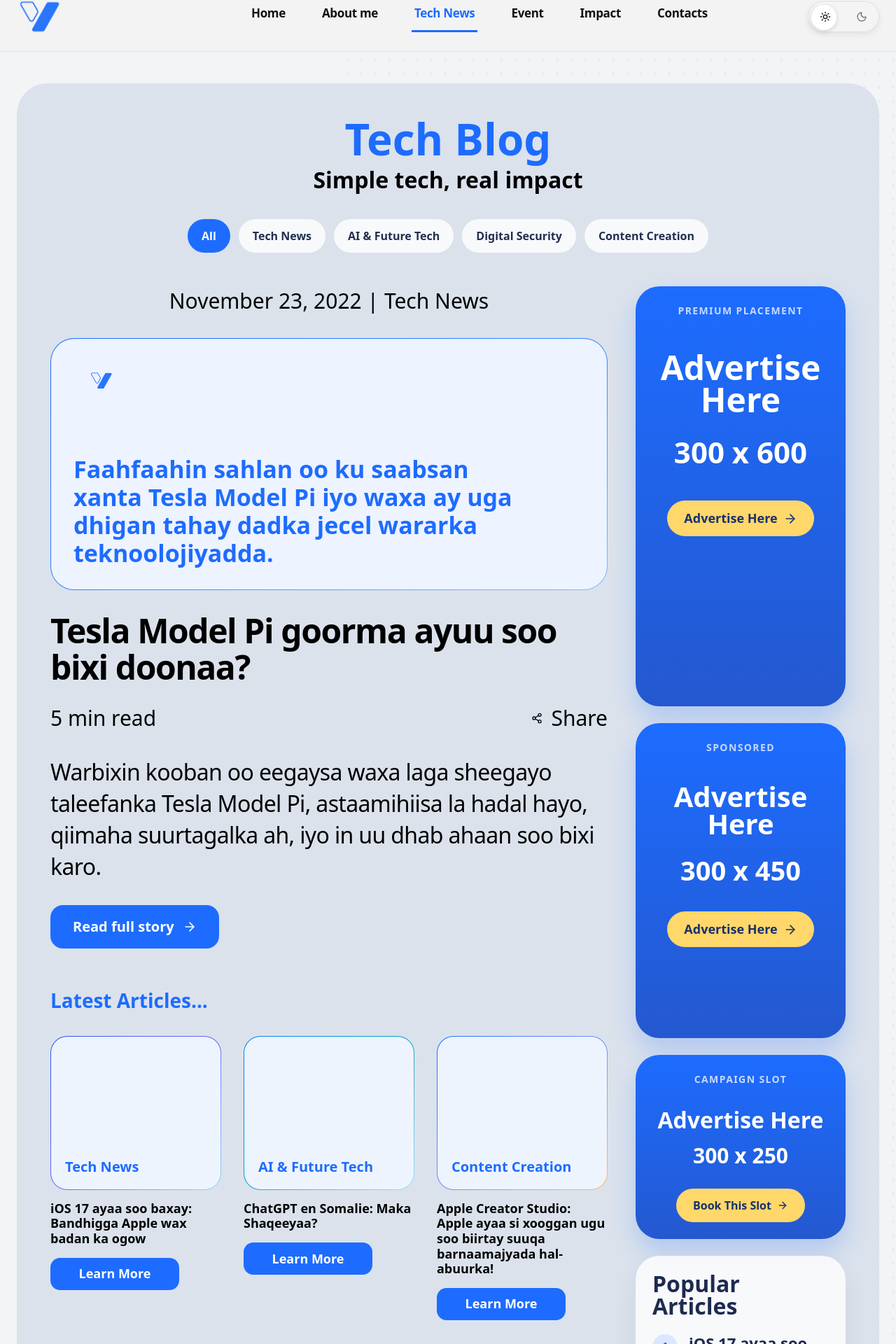
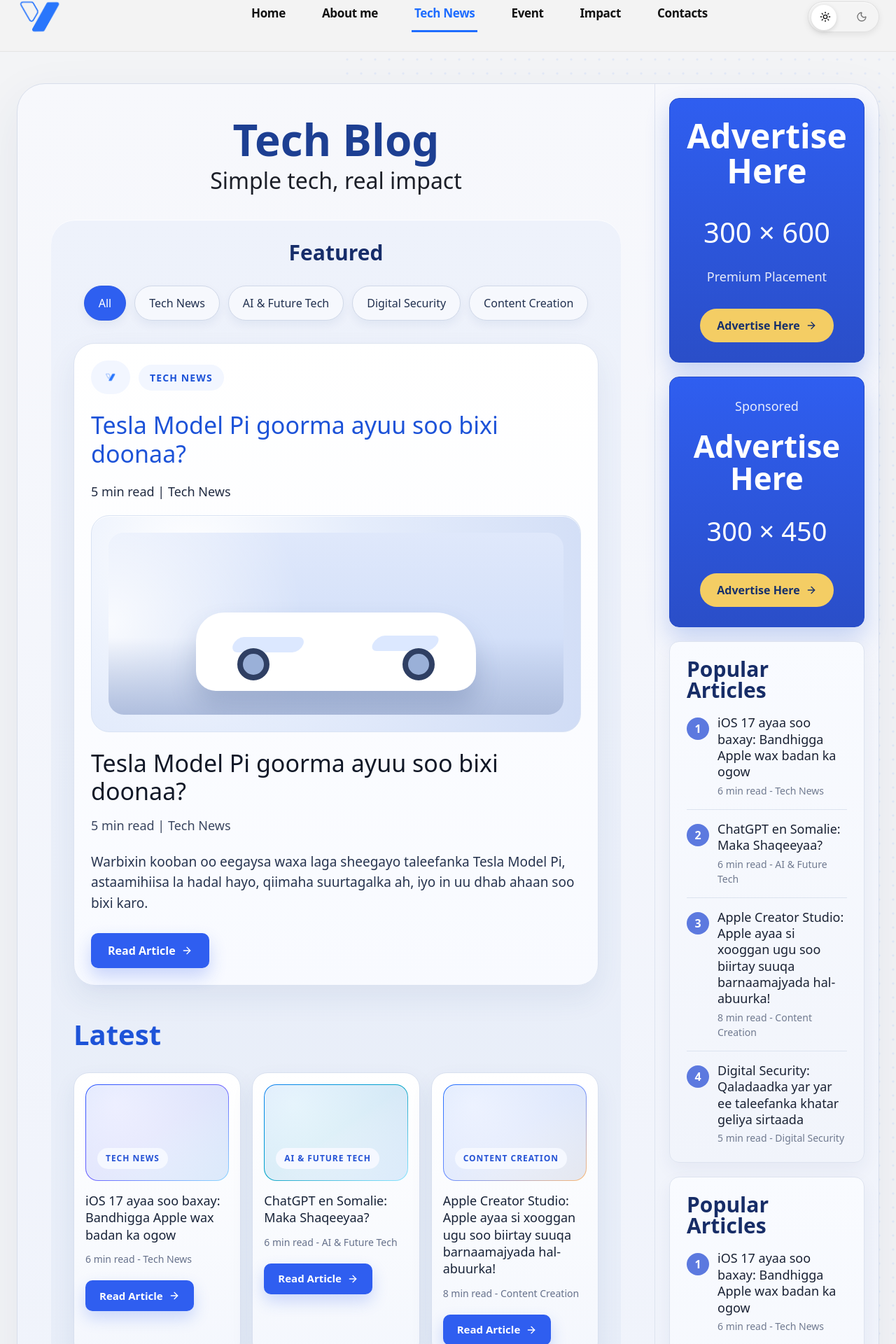
Before and after one commit to IshakAbdiazizHussen/Eng.yusuf-vision, a Next.js app: page /tech-blog in a window 1280 px wide. Shown: the part 25-1945 px from the top of the page at 70% size. Built offline with nearby package versions, Linux system fonts and the light colour scheme; no server answers.

Commit message:
The tech blog section u can see something especial

```diff
--- a/src/app/tech-blog/page.tsx
+++ b/src/app/tech-blog/page.tsx
@@ -1,7 +1,6 @@
 import { ArrowRight } from "lucide-react"
 import Image from "next/image"
 import Link from "next/link"
-import { ArticleShareButton } from "@/components/article-share-button"
 import { PageFrame } from "@/components/page-frame"
 import {
   TechBlogFooterBanner,
@@ -42,25 +41,32 @@
 
   return (
     <PageFrame flushBottom>
-      <section className="mt-8 rounded-[44px] bg-[#dbe2ec] px-6 py-8 dark:bg-[#20283b] sm:px-8 md:px-12 md:py-12">
+      <section className="mt-8 rounded-[40px] border border-[#d8deeb] bg-[linear-gradient(180deg,#f7f8fc_0%,#eef2fb_100%)] shadow-[0_24px_70px_rgba(35,62,124,0.08)] dark:border-[#283554] dark:bg-[#20283b]">
+        <div className="grid gap-0 xl:grid-cols-[minmax(0,1fr)_320px]">
+          <div className="px-6 py-8 sm:px-8 md:px-12 md:py-12">
             <div className="text-center">
-          <h1 className="text-4xl font-bold leading-none text-[#1d6cff] sm:text-[62px]">
+              <h1 className="text-4xl font-bold leading-none text-[#1d3f92] sm:text-[62px]">
                 Tech Blog
               </h1>
-          <p className="mt-3 text-2xl font-bold leading-none text-black dark:text-white sm:text-[32px]">
+              <p className="mt-3 text-2xl font-medium leading-none text-[#1c1f28] dark:text-white sm:text-[32px]">
                 Simple tech, real impact
               </p>
             </div>
 
-        <div className="mt-10 flex flex-wrap items-center justify-center gap-3">
+            <div className="mt-10 rounded-[34px] bg-[linear-gradient(180deg,#eef2fb_0%,#e7edf8_100%)] px-4 py-8 shadow-[inset_0_1px_0_rgba(255,255,255,0.9)] dark:bg-[#1d2638] sm:px-6 md:px-8">
+              <h2 className="text-center text-3xl font-bold leading-none text-[#162d6a] dark:text-white">
+                Featured
+              </h2>
+
+              <div className="mt-8 flex flex-wrap items-center justify-center gap-3">
                 {blogCategories.map((category) => (
                   <Link
                     key={category}
                     href={category === "All" ? "/tech-blog" : `/tech-blog?category=${encodeURIComponent(category)}`}
-              className={`rounded-full px-5 py-3 text-[16px] font-semibold ${
+                    className={`rounded-full border px-5 py-3 text-[16px] font-medium shadow-[0_6px_14px_rgba(25,55,120,0.06)] ${
                       selectedCategory === category
-                  ? "bg-[#1d6cff] text-white"
-                  : "bg-white/80 text-[#21304f] transition-colors hover:bg-[#cfe0ff] dark:bg-[#2a3550] dark:text-[#dfe7fb] dark:hover:bg-[#344466]"
+                        ? "border-[#305de4] bg-[#2e5ff0] text-white"
+                        : "border-[#d0d8e8] bg-[#f6f8fd] text-[#21304f] transition-colors hover:bg-white dark:border-[#384866] dark:bg-[#263147] dark:text-[#dfe7fb]"
                     }`}
                   >
                     {category}
@@ -68,174 +74,198 @@
                 ))}
               </div>
 
-        <div className="mt-12 grid gap-10 xl:grid-cols-[minmax(0,1fr)_300px] xl:items-start">
-          <div className="min-w-0">
-            <p className="mb-6 text-center text-xl font-light text-black dark:text-white sm:mb-8 sm:text-[30px]">
-              {activeFeaturedArticle.date} | {activeFeaturedArticle.category}
-            </p>
-
-            <div className={`relative h-[240px] w-full rounded-[34px] bg-gradient-to-br ${activeFeaturedArticle.accent} p-[1px] sm:h-[320px] md:h-[360px]`}>
-              <div className="relative h-full rounded-[33px] bg-[#edf3ff] dark:bg-[#151d2d]">
-                <div className="absolute left-5 top-5 sm:left-6 sm:top-6">
+              <div className="mt-8 rounded-[30px] border border-[#dce3f1] bg-[linear-gradient(180deg,#ffffff_0%,#f8faff_100%)] p-4 shadow-[0_18px_40px_rgba(42,72,130,0.08)] dark:border-[#31415c] dark:bg-[#182033] sm:p-6">
+                <div className="flex items-center gap-3">
+                  <div className="rounded-full bg-[#f2f6ff] px-3 py-2 dark:bg-[#243049]">
                     <Image
                       src="/Eng Yuyu Logo-21.png"
                       alt="Eng Yuyu Logo"
-                    width={124}
-                    height={89}
-                    className="h-[52px] w-[66px] object-contain sm:h-[72px] sm:w-[96px]"
+                      width={48}
+                      height={32}
+                      className="h-8 w-auto object-contain"
                       style={{
                         filter:
                           "brightness(0) saturate(100%) invert(35%) sepia(96%) saturate(2724%) hue-rotate(209deg) brightness(102%) contrast(98%)",
                       }}
                     />
                   </div>
+                  <span className="rounded-full bg-[#f2f6ff] px-4 py-2 text-[14px] font-bold uppercase tracking-[0.08em] text-[#1d53d8] dark:bg-[#243049] dark:text-[#9ec0ff]">
+                    {activeFeaturedArticle.category}
+                  </span>
+                </div>
 
-                <div className="flex h-full items-end p-6 sm:p-8">
-                  <p className="max-w-[660px] text-[24px] font-semibold leading-[1.18] text-[#1d6cff] dark:text-[#9ac1ff] sm:text-[34px]">
-                    {activeFeaturedArticle.summary}
+                <h3 className="mt-6 text-[28px] font-medium leading-[1.2] text-[#1d53d8] dark:text-[#8ebfff] sm:text-[34px]">
+                  {activeFeaturedArticle.title}
+                </h3>
+
+                <p className="mt-5 text-[18px] text-[#222c42] dark:text-[#dce6fb]">
+                  {activeFeaturedArticle.readTime} | {activeFeaturedArticle.category}
                 </p>
+
+                <div className="mt-5 rounded-[26px] border border-[#d9e3f4] bg-[radial-gradient(circle_at_20%_20%,rgba(255,255,255,0.95),rgba(225,234,251,0.85)_40%,rgba(205,218,245,0.92)_100%)] p-4 shadow-[inset_0_1px_0_rgba(255,255,255,0.9)] dark:border-[#2f3f5d] dark:bg-[radial-gradient(circle_at_20%_20%,rgba(70,92,140,0.45),rgba(31,45,70,0.92)_100%)] sm:p-6">
+                  <div className="relative h-[170px] overflow-hidden rounded-[22px] bg-[linear-gradient(180deg,#dfe8fb_0%,#cbdaf7_100%)] dark:bg-[linear-gradient(180deg,#23324f_0%,#182234_100%)] sm:h-[260px]">
+                    <div className="absolute inset-0 bg-[radial-gradient(circle_at_left,rgba(255,255,255,0.85),transparent_42%)]" />
+                    <div className="absolute bottom-0 left-0 right-0 h-[42%] bg-[linear-gradient(180deg,rgba(189,203,233,0)_0%,rgba(173,188,220,0.95)_100%)] dark:bg-[linear-gradient(180deg,rgba(30,41,63,0)_0%,rgba(25,36,54,0.95)_100%)]" />
+                    <div className="absolute bottom-[24px] left-[50%] h-[74px] w-[220px] -translate-x-1/2 rounded-[40px_58px_28px_28px] border border-white/80 bg-white shadow-[0_22px_36px_rgba(55,78,126,0.22)] sm:bottom-[34px] sm:h-[112px] sm:w-[400px]">
+                      <div className="absolute left-[26px] top-[26px] h-[18px] w-[64px] skew-x-[-22deg] rounded-full bg-[#dce8ff] sm:left-[52px] sm:top-[34px] sm:h-[22px] sm:w-[100px]" />
+                      <div className="absolute right-[32px] top-[24px] h-[18px] w-[58px] skew-x-[-28deg] rounded-full bg-[#dce8ff] sm:right-[54px] sm:top-[32px] sm:h-[22px] sm:w-[92px]" />
+                      <div className="absolute bottom-[12px] left-[26px] h-[32px] w-[32px] rounded-full border-[6px] border-[#2f3f63] bg-[#9ab0d8] sm:bottom-[14px] sm:left-[58px] sm:h-[46px] sm:w-[46px] sm:border-[8px]" />
+                      <div className="absolute bottom-[12px] right-[26px] h-[32px] w-[32px] rounded-full border-[6px] border-[#2f3f63] bg-[#9ab0d8] sm:bottom-[14px] sm:right-[58px] sm:h-[46px] sm:w-[46px] sm:border-[8px]" />
                     </div>
                   </div>
                 </div>
 
-            <h2 className="mt-7 max-w-[980px] text-2xl font-semibold leading-[1.08] tracking-[-0.03em] text-black dark:text-white sm:mt-8 sm:text-5xl">
+                <h4 className="mt-6 text-[30px] font-medium leading-[1.18] text-[#111827] dark:text-white sm:text-[34px]">
                   {activeFeaturedArticle.title}
-            </h2>
+                </h4>
 
-            <div className="mt-5 flex items-center justify-between text-lg text-black dark:text-white sm:mt-6 sm:text-[30px]">
-              <span className="font-light">{activeFeaturedArticle.readTime}</span>
-              <ArticleShareButton
-                title={activeFeaturedArticle.title}
-                url={`/tech-blog/${activeFeaturedArticle.slug}`}
-                label="Share"
-                className="inline-flex items-center gap-3 font-light text-black transition-colors hover:text-[#1d6cff] dark:text-white dark:hover:text-[#8ebfff] sm:text-[30px]"
-                messageAlignClassName="items-end"
-              />
-            </div>
+                <p className="mt-4 text-[18px] text-[#3a4660] dark:text-[#d0dcf7]">
+                  {activeFeaturedArticle.readTime} | {activeFeaturedArticle.category}
+                </p>
 
-            <p className="mt-7 max-w-[980px] text-xl font-light leading-[1.4] tracking-[-0.02em] text-black dark:text-[#e4edff] sm:mt-8 sm:text-2xl md:text-[32px]">
+                <p className="mt-6 max-w-[900px] text-[18px] leading-[1.55] text-[#27344f] dark:text-[#dce6fb] sm:text-[19px]">
                   {activeFeaturedArticle.excerpt}
                 </p>
 
                 <Link
                   href={`/tech-blog/${activeFeaturedArticle.slug}`}
-              className="mt-8 inline-flex items-center gap-3 rounded-[18px] bg-[#1d6cff] px-8 py-4 text-[20px] font-semibold text-white transition-all hover:-translate-y-1"
+                  className="mt-7 inline-flex h-[50px] items-center justify-center gap-2 rounded-[10px] bg-[#2f5ef0] px-6 text-[16px] font-semibold text-white shadow-[0_12px_24px_rgba(47,94,240,0.24)] transition hover:-translate-y-1"
                 >
-              Read full story
-              <ArrowRight className="h-5 w-5" />
+                  Read Article
+                  <ArrowRight className="h-4 w-4" />
                 </Link>
+              </div>
 
-            <h3 className="mt-12 text-2xl font-semibold text-[#1d6cff] sm:mt-14 sm:text-[28px]">
-              {selectedCategory === "All" ? "Latest Articles..." : `${selectedCategory} Articles`}
+              <h3 className="mt-10 text-[32px] font-bold text-[#1d53d8] sm:text-[40px]">
+                Latest
               </h3>
 
-            <div className="mt-8 grid gap-6 sm:gap-8 md:grid-cols-3">
+              <div className="mt-6 grid gap-4 md:grid-cols-3">
                 {latestArticles.map((article) => (
-                <article key={article.slug}>
-                  <div className={`h-[126px] rounded-[20px] bg-gradient-to-br ${article.accent} p-[1px] sm:h-[180px] sm:rounded-[24px] md:h-[220px]`}>
-                    <div className="flex h-full items-end rounded-[19px] bg-[#eef4fd] p-4 dark:bg-[#172033] sm:rounded-[23px] sm:p-5">
-                      <p className="text-[16px] font-semibold leading-[1.2] text-[#1d6cff] dark:text-[#8ebfff] sm:text-[20px]">
+                  <article
+                    key={article.slug}
+                    className="rounded-[22px] border border-[#d8e0ef] bg-[linear-gradient(180deg,#ffffff_0%,#f4f7fd_100%)] p-4 shadow-[0_14px_32px_rgba(44,71,126,0.08)] dark:border-[#31415c] dark:bg-[#182033]"
+                  >
+                    <div className={`h-[138px] rounded-[18px] bg-gradient-to-br ${article.accent} p-[1px]`}>
+                      <div className="flex h-full items-end rounded-[17px] bg-[radial-gradient(circle_at_20%_20%,rgba(255,255,255,0.9),rgba(226,235,250,0.92)_100%)] p-4 dark:bg-[linear-gradient(180deg,#253450_0%,#182234_100%)]">
+                        <span className="rounded-full bg-[#f5f8ff] px-3 py-1.5 text-[12px] font-bold uppercase tracking-[0.08em] text-[#2452d5] dark:bg-[#243049] dark:text-[#9ec0ff]">
                           {article.category}
-                      </p>
+                        </span>
                       </div>
                     </div>
-                  <h4 className="mt-4 text-[20px] font-semibold leading-[1.2] text-black dark:text-white sm:text-lg">
+
+                    <h4 className="mt-4 text-[18px] font-medium leading-[1.35] text-[#182338] dark:text-white">
                       {article.title}
                     </h4>
+                    <p className="mt-3 text-[14px] text-[#66718b] dark:text-[#b6c7ea]">
+                      {article.readTime} - {article.category}
+                    </p>
                     <Link
                       href={`/tech-blog/${article.slug}`}
-                    className="mt-4 inline-flex h-[36px] min-w-[126px] items-center justify-center rounded-[10px] bg-[#1d6cff] px-4 text-[14px] font-bold text-white sm:h-[42px] sm:min-w-[160px] sm:rounded-[12px] sm:text-[16px] md:h-[46px] md:min-w-[184px] md:rounded-[14px] md:px-6 md:text-[18px]"
+                      className="mt-5 inline-flex h-[44px] items-center justify-center gap-2 rounded-[10px] bg-[#2f5ef0] px-5 text-[15px] font-semibold text-white shadow-[0_10px_22px_rgba(47,94,240,0.22)] transition hover:-translate-y-1"
                     >
-                    Learn More
+                      Read Article
+                      <ArrowRight className="h-4 w-4" />
                     </Link>
                   </article>
                 ))}
                 {latestArticles.length === 0 ? (
-                <div className="md:col-span-3 rounded-[24px] bg-white/80 p-6 text-center dark:bg-[#172033]">
-                  <p className="text-[18px] font-semibold text-[#1d6cff] dark:text-[#8ebfff]">
+                  <div className="md:col-span-3 rounded-[22px] border border-[#d8e0ef] bg-white/80 p-6 text-center dark:border-[#31415c] dark:bg-[#182033]">
+                    <p className="text-[18px] font-semibold text-[#1d53d8] dark:text-[#8ebfff]">
                       This category currently has one featured article.
                     </p>
                   </div>
                 ) : null}
               </div>
             </div>
+          </div>
 
-          <aside className="flex flex-col gap-6 xl:w-[300px]">
-            <div className="rounded-[34px] bg-[linear-gradient(180deg,#1d6cff_0%,#2458cf_100%)] p-6 text-center text-white shadow-[0_18px_34px_rgba(29,108,255,0.22)] xl:min-h-[600px]">
-              <p className="text-[14px] font-semibold uppercase tracking-[0.1em] text-white/75">
-                Premium Placement
+          <aside className="border-t border-[#dde3ef] px-4 py-6 xl:border-l xl:border-t-0 xl:px-5 xl:py-5 dark:border-[#2d3851]">
+            <div className="flex flex-col gap-5">
+              <div className="rounded-[14px] border border-[#234bc9] bg-[linear-gradient(180deg,#2f5ef0_0%,#2a4ec8_100%)] px-6 py-7 text-center text-white shadow-[0_16px_34px_rgba(29,80,215,0.22)]">
+                <p className="text-[34px] font-semibold leading-[1.05] sm:text-[48px]">
+                  Advertise
+                  <br />
+                  Here
                 </p>
-              <div className="mt-12">
-                <p className="text-[48px] font-bold leading-[0.95]">Advertise Here</p>
-                <p className="mt-8 text-[42px] font-semibold leading-none">300 x 600</p>
-              </div>
+                <p className="mt-8 text-[28px] font-medium sm:text-[40px]">300 × 600</p>
+                <p className="mt-5 text-[18px] text-white/88">Premium Placement</p>
                 <Link
                   href="/contact"
-                className="mt-12 inline-flex items-center gap-2 rounded-full bg-[#ffd76a] px-6 py-3 text-[18px] font-semibold text-[#18316d] transition hover:-translate-y-1"
+                  className="mt-8 inline-flex items-center gap-2 rounded-full bg-[#f4cd64] px-6 py-3 text-[16px] font-semibold text-[#17306b] transition hover:-translate-y-1"
                 >
                   Advertise Here
-                <ArrowRight className="h-5 w-5" />
-              </Link>
-            </div>
-
-            <div className="rounded-[34px] bg-[linear-gradient(180deg,#1d6cff_0%,#2458cf_100%)] p-6 text-center text-white shadow-[0_18px_34px_rgba(29,108,255,0.22)] xl:min-h-[450px]">
-              <p className="text-[14px] font-semibold uppercase tracking-[0.1em] text-white/75">
-                Sponsored
-              </p>
-              <div className="mt-10">
-                <p className="text-[40px] font-bold leading-[0.98]">Advertise Here</p>
-                <p className="mt-7 text-[38px] font-semibold leading-none">300 x 450</p>
-              </div>
-              <Link
-                href="/contact"
-                className="mt-10 inline-flex items-center gap-2 rounded-full bg-[#ffd76a] px-6 py-3 text-[18px] font-semibold text-[#18316d] transition hover:-translate-y-1"
-              >
-                Advertise Here
-                <ArrowRight className="h-5 w-5" />
-              </Link>
-            </div>
-
-            <div className="rounded-[34px] bg-[linear-gradient(180deg,#1d6cff_0%,#2458cf_100%)] p-6 text-center text-white shadow-[0_18px_34px_rgba(29,108,255,0.22)] xl:min-h-[250px]">
-              <p className="text-[14px] font-semibold uppercase tracking-[0.1em] text-white/75">
-                Campaign Slot
-              </p>
-              <div className="mt-8">
-                <p className="text-[32px] font-bold leading-[1]">Advertise Here</p>
-                <p className="mt-5 text-[30px] font-semibold leading-none">300 x 250</p>
-              </div>
-              <Link
-                href="/contact"
-                className="mt-8 inline-flex items-center gap-2 rounded-full bg-[#ffd76a] px-6 py-3 text-[16px] font-semibold text-[#18316d] transition hover:-translate-y-1"
-              >
-                Book This Slot
                   <ArrowRight className="h-4 w-4" />
                 </Link>
               </div>
 
-            <div className="rounded-[34px] bg-white/80 p-6 shadow-[0_16px_34px_rgba(24,53,107,0.08)] dark:bg-[#172033]">
-              <h2 className="text-[32px] font-bold leading-none text-[#1d2b4f] dark:text-white">
+              <div className="rounded-[14px] border border-[#234bc9] bg-[linear-gradient(180deg,#2f5ef0_0%,#2a4ec8_100%)] px-6 py-7 text-center text-white shadow-[0_16px_34px_rgba(29,80,215,0.22)]">
+                <p className="text-[18px] text-white/88">Sponsored</p>
+                <p className="mt-5 text-[32px] font-semibold leading-[1.05] sm:text-[44px]">
+                  Advertise Here
+                </p>
+                <p className="mt-6 text-[26px] font-medium sm:text-[38px]">300 × 450</p>
+                <Link
+                  href="/contact"
+                  className="mt-8 inline-flex items-center gap-2 rounded-full bg-[#f4cd64] px-6 py-3 text-[16px] font-semibold text-[#17306b] transition hover:-translate-y-1"
+                >
+                  Advertise Here
+                  <ArrowRight className="h-4 w-4" />
+                </Link>
+              </div>
+
+              <div className="rounded-[14px] border border-[#dde3ef] bg-[linear-gradient(180deg,#f9fbff_0%,#f1f4fb_100%)] px-6 py-6 shadow-[0_10px_26px_rgba(30,57,113,0.06)] dark:border-[#31415c] dark:bg-[#182033]">
+                <h2 className="text-[30px] font-bold leading-none text-[#172d67] dark:text-white">
                   Popular Articles
                 </h2>
-              <div className="mt-6 space-y-5">
+                <div className="mt-5 space-y-4">
                   {popularArticles.map((article, index) => (
                     <Link
-                    key={`popular-${article.slug}`}
+                      key={`popular-top-${article.slug}`}
                       href={`/tech-blog/${article.slug}`}
-                    className="flex gap-4 border-b border-[#d7dfec] pb-5 last:border-b-0 last:pb-0 dark:border-[#2c3851]"
+                      className="flex gap-3 border-b border-[#dce3ef] pb-4 last:border-b-0 last:pb-0 dark:border-[#2c3851]"
                     >
-                    <span className="flex h-9 w-9 shrink-0 items-center justify-center rounded-full bg-[#dce7ff] text-[18px] font-bold text-[#1d6cff] dark:bg-[#22304c] dark:text-[#9ac1ff]">
+                      <span className="mt-1 flex h-8 w-8 shrink-0 items-center justify-center rounded-full bg-[#5c79df] text-[16px] font-bold text-white">
                         {index + 1}
                       </span>
                       <span className="block">
-                      <span className="block text-[22px] font-semibold leading-[1.15] text-[#1d2b4f] dark:text-white">
+                        <span className="block text-[18px] leading-[1.3] text-[#1a2234] dark:text-white">
                           {article.title}
                         </span>
-                      <span className="mt-2 block text-[15px] text-[#5a6785] dark:text-[#b7c7e8]">
-                        {article.readTime} • {article.category}
+                        <span className="mt-1 block text-[14px] text-[#707a90] dark:text-[#b6c7ea]">
+                          {article.readTime} - {article.category}
                         </span>
                       </span>
                     </Link>
                   ))}
+                </div>
+              </div>
+
+              <div className="rounded-[14px] border border-[#dde3ef] bg-[linear-gradient(180deg,#f9fbff_0%,#f1f4fb_100%)] px-6 py-6 shadow-[0_10px_26px_rgba(30,57,113,0.06)] dark:border-[#31415c] dark:bg-[#182033]">
+                <h2 className="text-[30px] font-bold leading-none text-[#172d67] dark:text-white">
+                  Popular Articles
+                </h2>
+                <div className="mt-5 space-y-4">
+                  {popularArticles.map((article, index) => (
+                    <Link
+                      key={`popular-bottom-${article.slug}`}
+                      href={`/tech-blog/${article.slug}`}
+                      className="flex gap-3 border-b border-[#dce3ef] pb-4 last:border-b-0 last:pb-0 dark:border-[#2c3851]"
+                    >
+                      <span className="mt-1 flex h-8 w-8 shrink-0 items-center justify-center rounded-full bg-[#5c79df] text-[16px] font-bold text-white">
+                        {index + 1}
+                      </span>
+                      <span className="block">
+                        <span className="block text-[18px] leading-[1.3] text-[#1a2234] dark:text-white">
+                          {article.title}
+                        </span>
+                        <span className="mt-1 block text-[14px] text-[#707a90] dark:text-[#b6c7ea]">
+                          {article.readTime} - {article.category}
+                        </span>
+                      </span>
+                    </Link>
+                  ))}
+                </div>
               </div>
             </div>
           </aside>
```
Also changed, not shown: src/components/tech-blog-sections.tsx (+9 -10 lines). Lines whose indentation alone changed are shown as unchanged.
